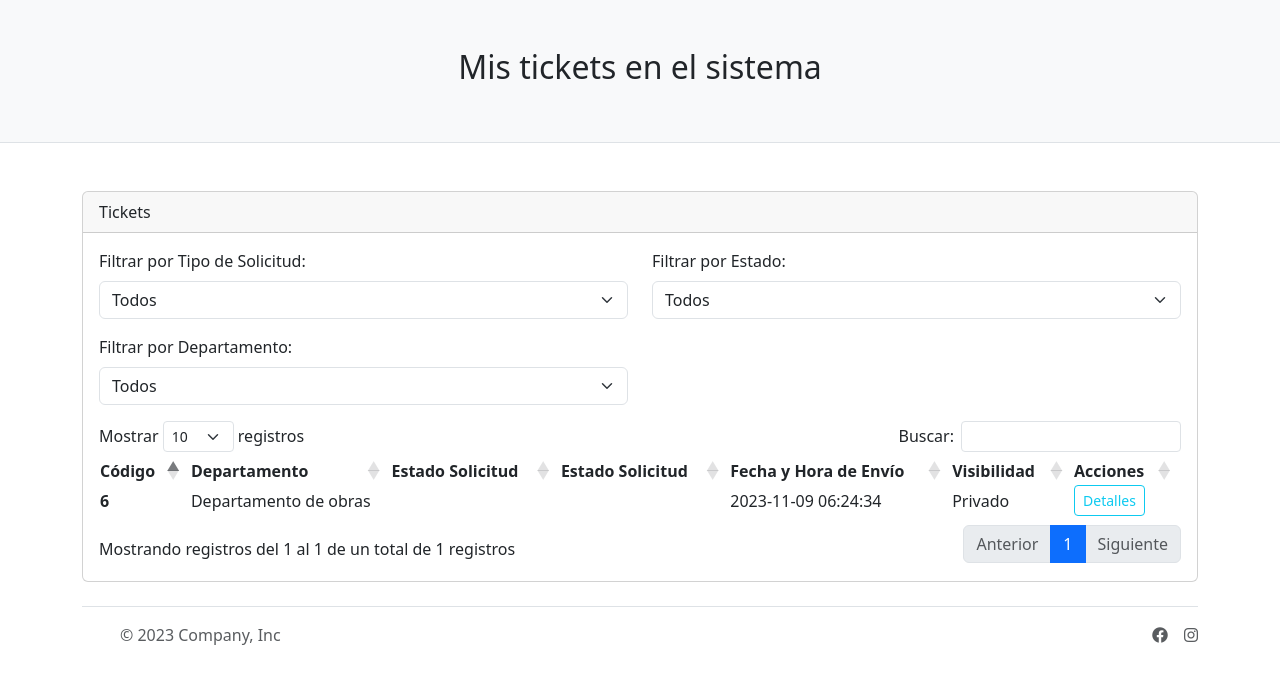
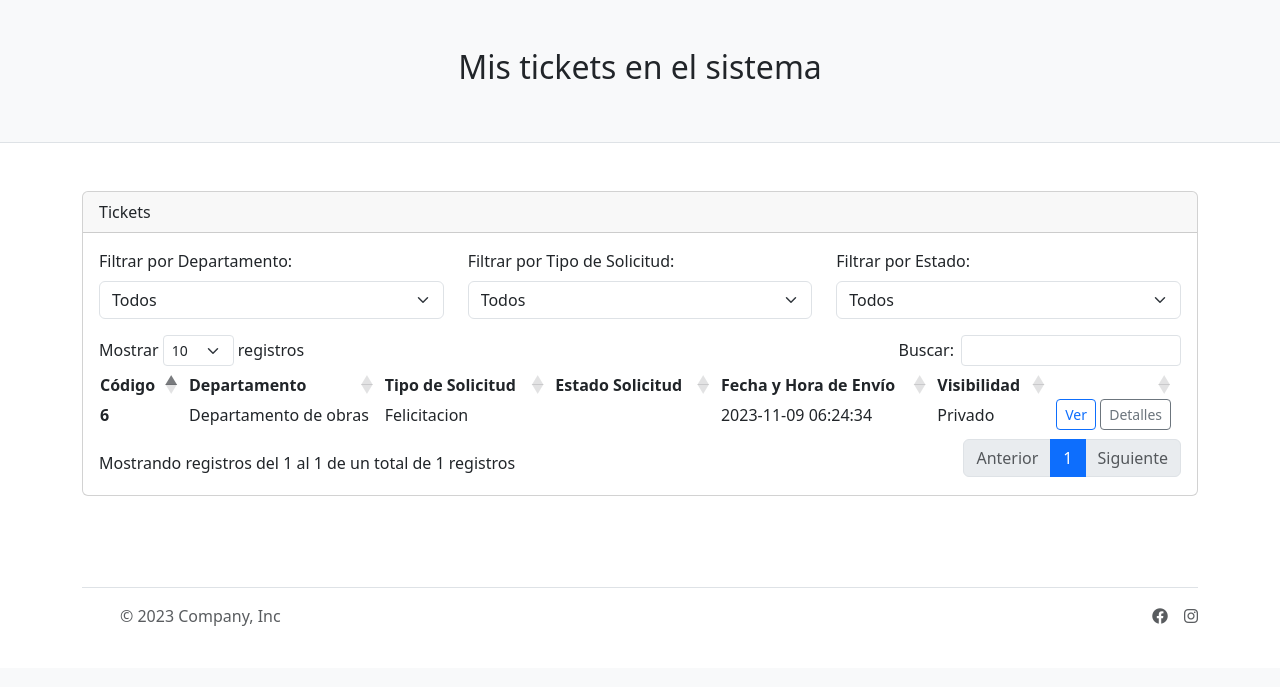
Before and after one commit to DeimianOne/ProyectoTiS1-2023, a PHP site: template Proy TIS/crud-modular-login/pages/tickets/index.php in a window 1280 px wide. Shown: the part 132-819 px from the top of the page. After the commit the page ends 758 px from the top, so only its background shows below. Run offline with PHP 8.4, Linux system fonts and the light colour scheme; the template is opened without the code that fills it, so the values that code supplies are empty; a user stored in the database is signed in; data comes from the database, SQL or seed files in the repository; some libraries are stand-ins or nearby versions.

Commit message:
botones tickets

```diff
--- a/Proy TIS/crud-modular-login/pages/tickets/index.php
+++ b/Proy TIS/crud-modular-login/pages/tickets/index.php
@@ -89,14 +89,14 @@
             var filtro = $(this).val();
 
             // Filtra la tabla según el valor seleccionado
-            $('#example').DataTable().column(2).search(filtro).draw();
+            $('#example').DataTable().column(3).search(filtro).draw();
         });
 
         $('#estadoFilter').on('change', function () {
             var filtroEstado = $(this).val();
 
             // Filtra la tabla según el valor seleccionado en el nuevo dropdown
-            $('#example').DataTable().column(3).search(filtroEstado).draw();
+            $('#example').DataTable().column(4).search(filtroEstado).draw();
         });
 
         $('#departamentoFilter').on('change', function () {
@@ -107,7 +107,7 @@
             $('#example').DataTable().column(1).search(filtroDepartamento).draw();
         });
 
-        table.column(3).visible(false);
+        table.column(4).visible(false);
         table.column(1).visible(false);
     });
 </script>
@@ -134,7 +134,20 @@
         <div class="card-body table-responsive">
 
             <div class="row">
-                <div class="col-md-6 mb-3">
+
+                <div class="col-md-4 mb-3">
+                    <label for="departamentoFilter" class="form-label">Filtrar por Departamento:</label>
+                    <select class="form-select" id="departamentoFilter">
+                        <option value="">Todos</option>
+                        <?php foreach ($departamento as $codDepartamento => $nombreDepartamento): ?>
+                            <option value="<?= $codDepartamento ?>">
+                                <?= $nombreDepartamento ?>
+                            </option>
+                        <?php endforeach; ?>
+                    </select>
+                </div>
+
+                <div class="col-md-4 mb-3">
                     <label for="tipoSolicitudFilter" class="form-label">Filtrar por Tipo de Solicitud:</label>
                     <select class="form-select" id="tipoSolicitudFilter">
                         <option value="">Todos</option>
@@ -144,25 +157,13 @@
                     </select>
                 </div>
 
-                <div class="col-md-6 mb-3">
+                <div class="col-md-4 mb-3">
                     <label for="estadoFilter" class="form-label">Filtrar por Estado:</label>
                     <select class="form-select" id="estadoFilter">
                         <option value="">Todos</option>
                         <?php foreach ($estados as $codEstado => $nombreEstado): ?>
                             <option value="<?= $codEstado ?>">
                                 <?= $nombreEstado ?>
-                            </option>
-                        <?php endforeach; ?>
-                    </select>
-                </div>
-
-                <div class="col-md-6 mb-3">
-                    <label for="departamentoFilter" class="form-label">Filtrar por Departamento:</label>
-                    <select class="form-select" id="departamentoFilter">
-                        <option value="">Todos</option>
-                        <?php foreach ($departamento as $codDepartamento => $nombreDepartamento): ?>
-                            <option value="<?= $codDepartamento ?>">
-                                <?= $nombreDepartamento ?>
                             </option>
                         <?php endforeach; ?>
                     </select>
@@ -183,7 +184,7 @@
                         <?php if ($_SESSION['rol_usuario'] == '1'): ?> <!-- Si es admin, muestra la columna -->
                             <th scope="col">Visibilidad</th>
                         <?php endif; ?>
-                        <th scope="col">Acciones</th>
+                        <th scope="col"></th>
 
                     </tr>
                 </thead>
@@ -213,13 +214,27 @@
                             </td>
                             <?php if ($_SESSION['rol_usuario'] == '1'): ?> <!-- Si es admin, muestra el RUT del usuario -->
                                 <td>
-                                <?= $fila['fecha_hora_envio']  ? "Privado" : "Público" ?>
+                                    <?= $fila['fecha_hora_envio'] ? "Privado" : "Público" ?>
                                 </td>
                             <?php endif; ?>
-                            <td>
-                                <a href="index.php?p=tickets/details&cod_ticket=<?= $fila['cod_ticket'] ?>"
-                                    class="btn btn-sm btn-outline-info">Detalles</a>
-                            </td>
+                            <?php if ($_SESSION['rol_usuario'] == '1'): ?> <!-- Si es admin, muestra el RUT del usuario -->
+                                <td>
+                                    <div class="btn-group-sm" role="group" aria-label="Basic example">
+                                        <button
+                                            onclick="window.location.href='index.php?p=tickets/view&cod_ticket=<?= $fila['cod_ticket'] ?>'"
+                                            type="button" class="btn btn-outline-primary">Ver</button>
+                                        <button type="button" class="btn btn-outline-secondary">Detalles</button>
+                                    </div>
+                                </td>
+                            <?php elseif ($_SESSION['rol_usuario'] == '2'): ?>
+                                <td>
+                                    <div class="btn-group-sm" role="group" aria-label="Basic example">
+                                        <button
+                                            onclick="window.location.href='index.php?p=tickets/view&cod_ticket=<?= $fila['cod_ticket'] ?>'"
+                                            type="button" class="btn btn-outline-primary">Ver</button>
+                                    </div>
+                                </td>
+                            <?php endif; ?>
                         </tr>
                     <?php endwhile; ?>
                 </tbody>
```
Also changed, not shown: Proy TIS/crud-modular-login/pages/tickets/view.php (renamed from Proy TIS/crud-modular-login/pages/tickets/details.php).
